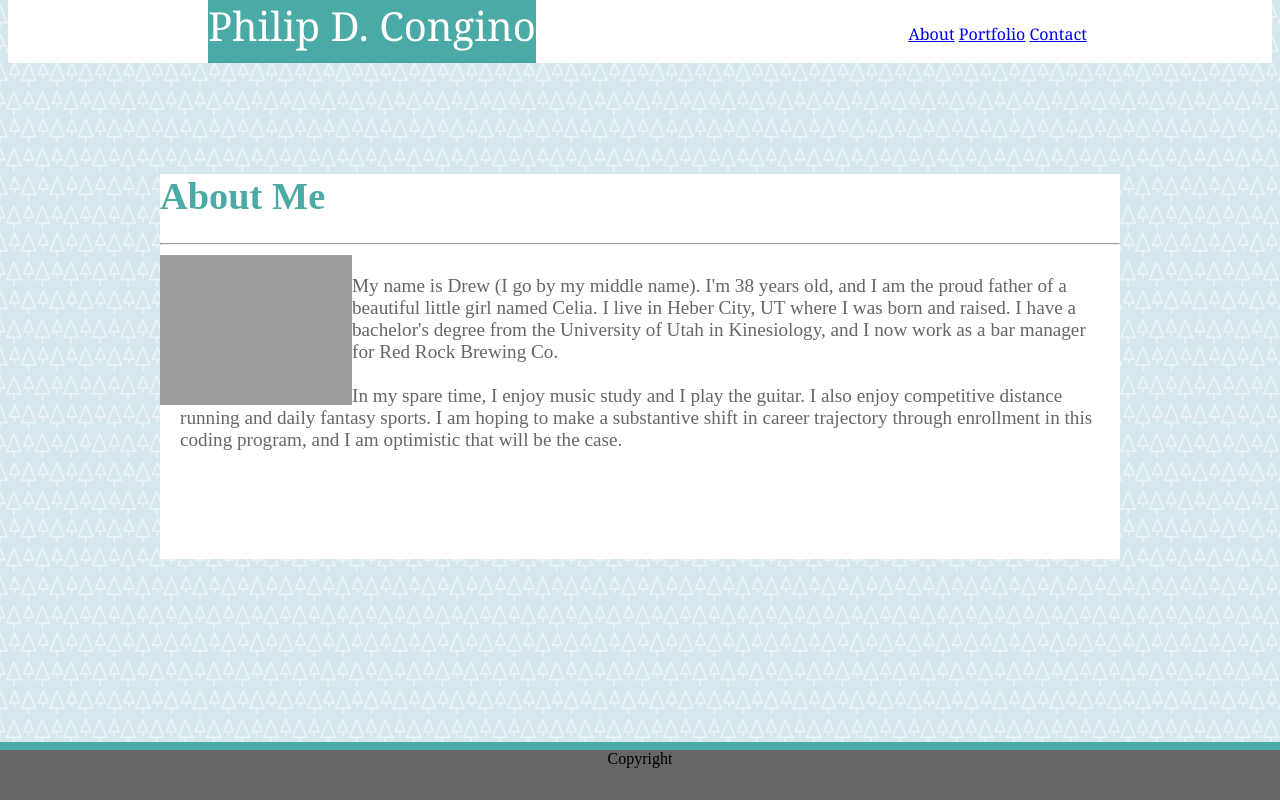
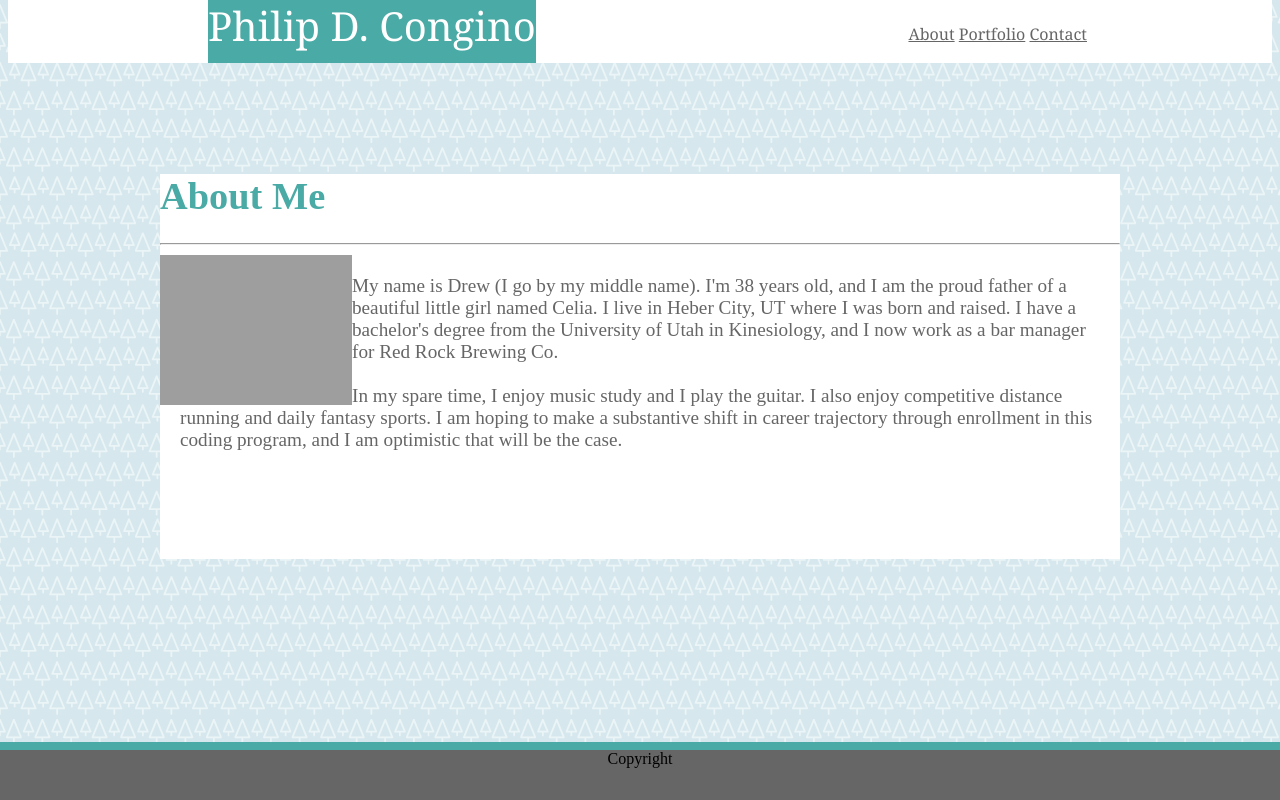
Before and after one commit to dcongino/Basic-Portfolio, a plain HTML site: page index.html in a window 1280 px wide. Drawn offline with Linux system fonts and the light colour scheme; grey boxes are pictures that could not be loaded.

Commit message:
Homework Finished

```diff
--- a/assets/css/style.css
+++ b/assets/css/style.css
@@ -1,4 +1,5 @@
-body {background-image: url(trees.png);}
+body {
+    background-image: url(trees.png);}
 
 .container {
     width: 960px;
@@ -179,7 +180,7 @@ h3 {
 .bio-info {
     background-color: #ffffff;
     font-size: larger;
-    color: #666666
+    color: #666666;
 }
 
 #main-bio {
@@ -189,3 +190,11 @@ h3 {
 #about {
     color: #4aaaa5
 }
+
+.jumbotron {
+    background-color: #4aaaa5;
+}
+
+.header-tab {
+    color: #666666;
+}
--- a/index.html
+++ b/index.html
@@ -4,13 +4,12 @@
 </head>
 
 <body>
-
     <div class="header">
         <section id="name">Philip D. Congino</section>
         <div class="header-right">
-            <a href="#about">About</a>
-            <a href="#portfolio">Portfolio</a>
-            <a href="#contact">Contact</a>
+            <a href="www.google.com" class="header-tab">About</a>
+            <a href="www.google.com" class="header-tab">Portfolio</a>
+            <a href="www.google.com" class="header-tab">Contact</a>
         </div>
     </div>
 
```
Also changed, not shown: portfolio.html (+1 -1 lines).
